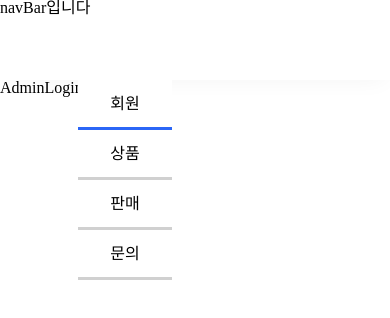
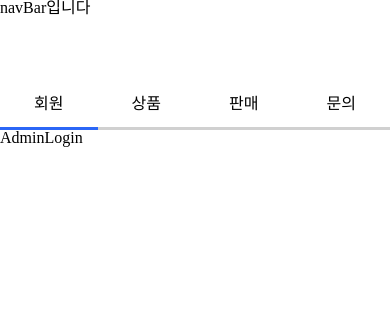
Before and after one commit to FastCampus-Final-Project-bizcurator-1/FinalProject-1-Frontend, a React (Create React App) app: page /admin in a window 390 px wide. Shown: the top 318 px of the page. Built offline with nearby package versions, Linux system fonts and the light colour scheme.

Commit message:
[FIX] Sidebar 반응형 추가

```diff
--- a/src/pages/admin/sidebar/SideBar.jsx
+++ b/src/pages/admin/sidebar/SideBar.jsx
@@ -34,10 +34,24 @@ const Container = styled.div`
   width: 94px;
   height: 200px;
   font-size: 16px;
-  background-color: yellow;
-  left: 20%;
+  font-weight: 500;
+  left: 15%;
+
+  @media (max-width: 1440px) {
+    left 10%;
+  }
+
+  @media (max-width: 1024px) {
+    position: relative;
+    width: 100%;
+    height: 50px;
+    left: 0;
+  }
 `;
 const ItemContainer = styled.div`
   display: flex;
   flex-direction: column;
+  @media (max-width: 1024px) {
+    flex-direction: row;
+  }
 `;
--- a/src/pages/admin/userList/UserList.jsx
+++ b/src/pages/admin/userList/UserList.jsx
@@ -80,6 +80,9 @@ const Container = styled.div`
   left: 10%;
   margin-top: 30px;
 
+  @media (max-width: 1024px) {
+    margin-top: 20px;
+  }
   @media (max-width: 480px) {
     height: 224px;
   }
@@ -98,6 +101,9 @@ const RoleStateContainer = styled.div`
   @media (max-width: 1024px) {
     width: 100%;
     padding: 0 100px;
+  }
+  @media (max-width: 768px) {
+    padding: 0 40px;
   }
 `;
 
```
